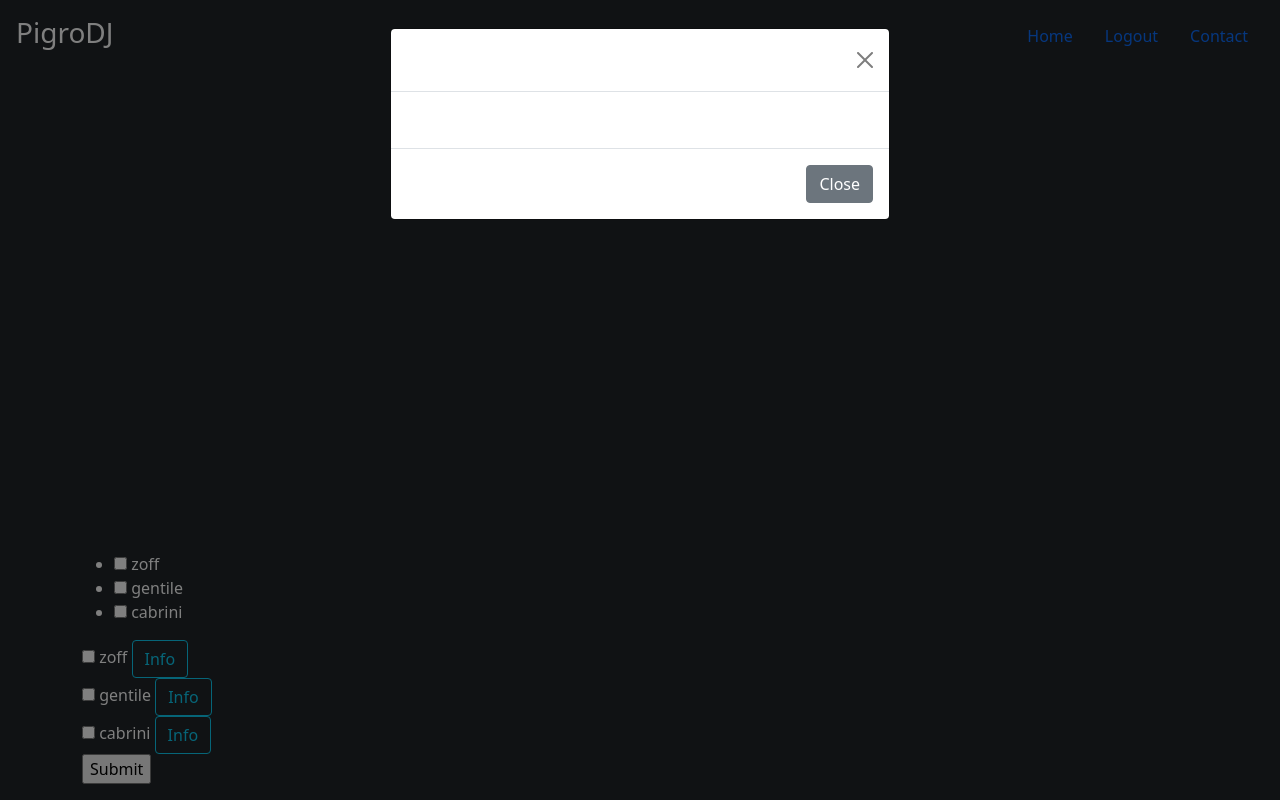
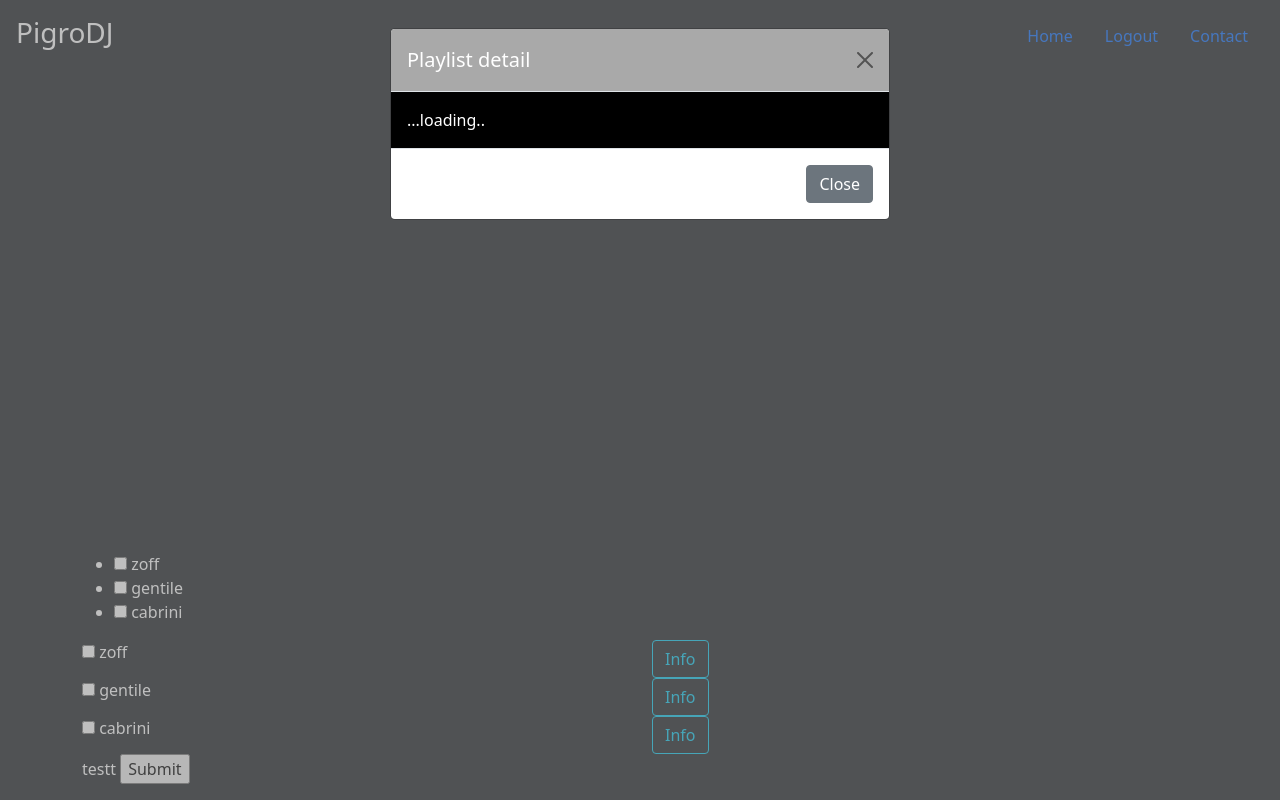
Before and after one commit to steasgio/pigrodj, a Flask app: template templates/home-dj.html in a window 1280 px wide, after a click on "Info". Run offline with Flask 2, Linux system fonts and the light colour scheme; the template is opened without the code that fills it: values that come from a table or form of the project are taken from there, others are empty; parts of the project's set-up code (start-up, migrations or seed data) failed here and were passed over.

Commit message:
version 0 commit before changing load after cleanup

```diff
--- a/templates/home-dj.html
+++ b/templates/home-dj.html
@@ -60,7 +60,19 @@ crossorigin="anonymous"></script>
           font-size: 3.5rem;
         }
       }
-    </style>
+
+      .modal-backdrop {
+           background-color: grey;
+      }
+      .modal-header{
+        background-color: darkgrey;
+        color: white;
+      }
+      .modal-body{
+        background-color: black;
+        color: white;
+      }
+            </style>
 
 
     <!-- Custom styles for this template -->
@@ -88,16 +100,29 @@ crossorigin="anonymous"></script>
             <form  method="post" >
                 {{ form.myLists}}
 
-                  {% for subfield in form.myLists %}
+
+
+  {% for subfield in form.myLists %}
+  <div class="row">
+    <div class="col">
                        {{subfield}}
                         {{subfield.label}}
+    </div>
+    <div class="col">
+            <button type="button" class="btn btn-outline-info" onclick="myloadSongs('{{subfield.data}}');" data-bs-toggle="modal" data-bs-target="#exampleModal">Info</button>
+
+    </div>
 
 
-                        <button type="button" class="btn btn-outline-info" onclick="myloadSongs('{{subfield.data}}');" data-bs-toggle="modal" data-bs-target="#exampleModal">Info</button>
-                <br/>
+</div>
+
+
+
+
+
                   {% endfor %}
 
-
+testt
 
 <!-- Modal -->
 <div class="modal fade" id="exampleModal" tabindex="-1" aria-labelledby="exampleModalLabel" aria-hidden="true">
```
